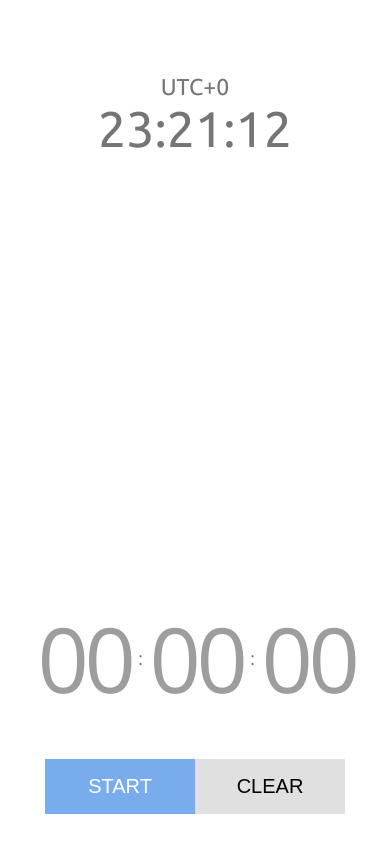
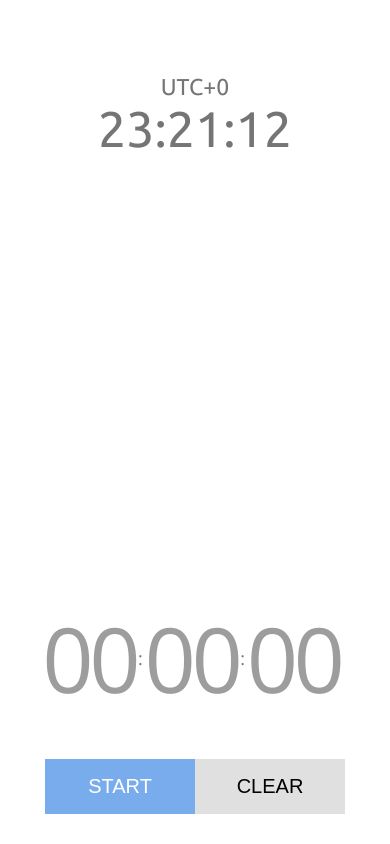
Before and after one commit to josel82/TV-transmissions-countdown-clock-v2.0, an Angular app: page / in a window 390 px wide. Built offline with nearby package versions, Linux system fonts and the light colour scheme.

Commit message:
fixed some styles for mobile devices

```diff
--- a/src/app/app.component.css
+++ b/src/app/app.component.css
@@ -57,9 +57,8 @@ form{
   grid-column-end: 3;
   justify-self:center;
   margin-bottom: 40px;
-  padding-left: 20px;
   display: grid;
-  grid-template-columns: 1fr 17px 1fr 17px 1fr 17px;
+  grid-template-columns: 1fr .4em 1fr .4em 1fr .4em;
   grid-template-areas:
   "hour h min m sec s";
 }
```
